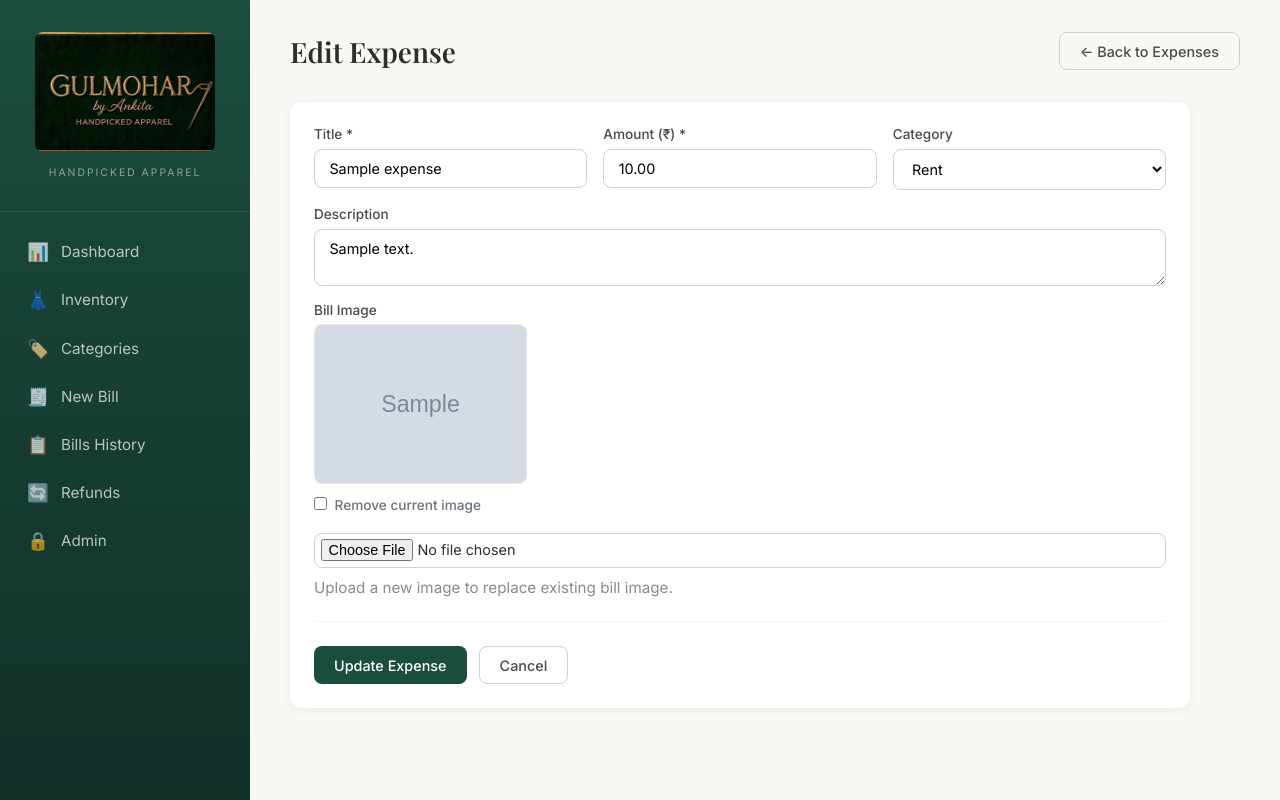
After one commit to Sujay-Nakhare-Git/inventory-management, a Flask app: page /expenses/edit/1 in a window 1280 px wide. The commit adds this page. Run offline with Flask 3, Linux system fonts and the light colour scheme; the visitor is signed in with stand-in values (Sample User, id 1); tables that the repository leaves empty hold one stand-in row (values such as "Sample post"); grey boxes marked "Sample" are stand-in pictures.

Commit message:
Add add/update image support for expenses and products

```diff
--- a/app.py
+++ b/app.py
@@ -17,8 +17,11 @@ app.secret_key = os.urandom(32)
 DATABASE = os.path.join(app.root_path, "boutique.db")
 EXPENSE_BILL_UPLOAD_DIR = os.path.join(app.root_path, "static", "expense_bills")
 ALLOWED_BILL_IMAGE_EXTENSIONS = {"png", "jpg", "jpeg", "webp"}
+PRODUCT_IMAGE_UPLOAD_DIR = os.path.join(app.root_path, "static", "product_images")
+ALLOWED_PRODUCT_IMAGE_EXTENSIONS = {"png", "jpg", "jpeg", "webp", "gif"}
 
 os.makedirs(EXPENSE_BILL_UPLOAD_DIR, exist_ok=True)
+os.makedirs(PRODUCT_IMAGE_UPLOAD_DIR, exist_ok=True)
 
 
 def get_db():
@@ -143,6 +146,12 @@ def init_db():
     if "sku_code" not in category_columns:
         db.execute("ALTER TABLE categories ADD COLUMN sku_code TEXT")
 
+    product_columns = {
+        row["name"] for row in db.execute("PRAGMA table_info(products)").fetchall()
+    }
+    if "image_filename" not in product_columns:
+        db.execute("ALTER TABLE products ADD COLUMN image_filename TEXT")
+
     expense_columns = {
         row["name"] for row in db.execute("PRAGMA table_info(expenses)").fetchall()
     }
@@ -187,6 +196,29 @@ def save_expense_bill_image(uploaded_file, title):
     saved_path = os.path.join(EXPENSE_BILL_UPLOAD_DIR, filename)
     uploaded_file.save(saved_path)
     return f"expense_bills/{filename}"
+
+
+def allowed_product_image(filename):
+    return (
+        "." in filename and
+        filename.rsplit(".", 1)[1].lower() in ALLOWED_PRODUCT_IMAGE_EXTENSIONS
+    )
+
+
+def save_product_image(uploaded_file, product_name):
+    if not uploaded_file or not uploaded_file.filename:
+        return None
+
+    if not allowed_product_image(uploaded_file.filename):
+        return None
+
+    safe_name = secure_filename(product_name) or "product"
+    extension = uploaded_file.filename.rsplit(".", 1)[1].lower()
+    timestamp = datetime.now().strftime("%Y%m%d%H%M%S%f")
+    filename = f"{safe_name}_{timestamp}.{extension}"
+    saved_path = os.path.join(PRODUCT_IMAGE_UPLOAD_DIR, filename)
+    uploaded_file.save(saved_path)
+    return filename
 
 
 ADMIN_PASSWORD_HASH = "d1215baec4cf39b5c9cc710527fbbfcb3d4290caaf9b0f095d32198c9d5e28aa"
@@ -271,13 +303,21 @@ def add_product():
         selling_price = float(request.form.get("selling_price", 0))
         quantity = int(request.form.get("quantity", 0))
         low_stock_threshold = int(request.form.get("low_stock_threshold", 5))
+        product_image = request.files.get("image")
+
+        image_filename = None
+        if product_image and product_image.filename:
+            if not allowed_product_image(product_image.filename):
+                flash("Product image must be PNG, JPG, JPEG, WEBP, or GIF.", "error")
+                return redirect(url_for("add_product"))
+            image_filename = save_product_image(product_image, name)
 
         db.execute(
             "INSERT INTO products (name, category_id, sku, size, color, "
-            "cost_price, selling_price, quantity, low_stock_threshold) "
-            "VALUES (?, ?, ?, ?, ?, ?, ?, ?, ?)",
+            "cost_price, selling_price, quantity, low_stock_threshold, image_filename) "
+            "VALUES (?, ?, ?, ?, ?, ?, ?, ?, ?, ?)",
             (name, category_id, sku, size, color, cost_price,
-             selling_price, quantity, low_stock_threshold),
+             selling_price, quantity, low_stock_threshold, image_filename),
         )
         db.commit()
         log_update(
@@ -310,13 +350,32 @@ def edit_product(product_id):
         selling_price = float(request.form.get("selling_price", 0))
         quantity = int(request.form.get("quantity", 0))
         low_stock_threshold = int(request.form.get("low_stock_threshold", 5))
+        remove_image = request.form.get("remove_image") == "1"
+        product_image = request.files.get("image")
+
+        image_filename = product["image_filename"]
+        if remove_image and image_filename:
+            old_path = os.path.join(PRODUCT_IMAGE_UPLOAD_DIR, image_filename)
+            if os.path.exists(old_path):
+                os.remove(old_path)
+            image_filename = None
+
+        if product_image and product_image.filename:
+            if not allowed_product_image(product_image.filename):
+                flash("Product image must be PNG, JPG, JPEG, WEBP, or GIF.", "error")
+                return redirect(url_for("edit_product", product_id=product_id))
+            if image_filename:
+                old_path = os.path.join(PRODUCT_IMAGE_UPLOAD_DIR, image_filename)
+                if os.path.exists(old_path):
+                    os.remove(old_path)
+            image_filename = save_product_image(product_image, name)
 
         db.execute(
             "UPDATE products SET name=?, category_id=?, sku=?, size=?, color=?, "
-            "cost_price=?, selling_price=?, quantity=?, low_stock_threshold=?, "
+            "cost_price=?, selling_price=?, quantity=?, low_stock_threshold=?, image_filename=?, "
             "updated_at=datetime('now','localtime') WHERE id=?",
             (name, category_id, sku, size, color, cost_price,
-             selling_price, quantity, low_stock_threshold, product_id),
+             selling_price, quantity, low_stock_threshold, image_filename, product_id),
         )
         db.commit()
         log_update("Product Updated", f"Updated '{name}'", "inventory")
@@ -330,8 +389,15 @@ def edit_product(product_id):
 @app.route("/inventory/delete/<int:product_id>", methods=["POST"])
 def delete_product(product_id):
     db = get_db()
-    product = db.execute("SELECT name FROM products WHERE id = ?", (product_id,)).fetchone()
+    product = db.execute(
+        "SELECT name, image_filename FROM products WHERE id = ?",
+        (product_id,),
+    ).fetchone()
     if product:
+        if product["image_filename"]:
+            image_path = os.path.join(PRODUCT_IMAGE_UPLOAD_DIR, product["image_filename"])
+            if os.path.exists(image_path):
+                os.remove(image_path)
         db.execute("DELETE FROM products WHERE id = ?", (product_id,))
         db.commit()
         log_update("Product Deleted", f"Deleted '{product['name']}'", "inventory")
@@ -960,6 +1026,59 @@ def add_expense():
     return redirect(url_for("expenses"))
 
 
+@app.route("/expenses/edit/<int:expense_id>", methods=["GET", "POST"])
+def edit_expense(expense_id):
+    if not admin_authenticated():
+        flash("Please unlock Admin to manage expenses.", "error")
+        return redirect(url_for("admin", next=url_for("expenses")))
+
+    db = get_db()
+    expense = db.execute("SELECT * FROM expenses WHERE id = ?", (expense_id,)).fetchone()
+    if not expense:
+        flash("Expense not found.", "error")
+        return redirect(url_for("expenses"))
+
+    if request.method == "POST":
+        title = request.form["title"].strip()
+        description = request.form.get("description", "").strip()
+        category = request.form.get("category", "General")
+        amount = float(request.form.get("amount", 0))
+        remove_image = request.form.get("remove_bill_image") == "1"
+        bill_image = request.files.get("bill_image")
+
+        if not title or amount <= 0:
+            flash("Please provide a title and valid amount.", "error")
+            return redirect(url_for("edit_expense", expense_id=expense_id))
+
+        bill_image_path = expense["bill_image_path"]
+        if remove_image and bill_image_path:
+            old_path = os.path.join(app.root_path, "static", bill_image_path)
+            if os.path.exists(old_path):
+                os.remove(old_path)
+            bill_image_path = None
+
+        if bill_image and bill_image.filename:
+            if not allowed_bill_image(bill_image.filename):
+                flash("Bill image must be PNG, JPG, JPEG, or WEBP.", "error")
+                return redirect(url_for("edit_expense", expense_id=expense_id))
+            if bill_image_path:
+                old_path = os.path.join(app.root_path, "static", bill_image_path)
+                if os.path.exists(old_path):
+                    os.remove(old_path)
+            bill_image_path = save_expense_bill_image(bill_image, title)
+
+        db.execute(
+            "UPDATE expenses SET title = ?, description = ?, category = ?, amount = ?, bill_image_path = ? WHERE id = ?",
+            (title, description, category, amount, bill_image_path, expense_id),
+        )
+        db.commit()
+        log_update("Expense Updated", f"{title} — ₹{amount} ({category})", "expense")
+        flash("Expense updated.", "success")
+        return redirect(url_for("expenses"))
+
+    return render_template("expense_form.html", expense=expense)
+
+
 @app.route("/expenses/delete/<int:expense_id>", methods=["POST"])
 def delete_expense(expense_id):
     if not admin_authenticated():
--- /dev/null
+++ b/templates/expense_form.html
@@ -0,0 +1,72 @@
+{% extends "base.html" %}
+{% block title %}Edit Expense — Gulmohar by Ankita{% endblock %}
+
+{% block content %}
+<div class="page-header">
+    <h2>Edit Expense</h2>
+    <a href="{{ url_for('expenses') }}" class="btn btn-outline">← Back to Expenses</a>
+</div>
+
+<div class="card form-card">
+    <form method="POST" enctype="multipart/form-data">
+        <div class="form-grid">
+            <div class="form-group">
+                <label for="title">Title *</label>
+                <input type="text" id="title" name="title" class="input" required value="{{ expense.title }}">
+            </div>
+            <div class="form-group">
+                <label for="amount">Amount (₹) *</label>
+                <input type="number" id="amount" name="amount" class="input" step="0.01" min="0.01" required value="{{ '%.2f'|format(expense.amount) }}">
+            </div>
+            <div class="form-group">
+                <label for="category">Category</label>
+                <select id="category" name="category" class="input">
+                    {% for cat in ['Rent', 'Utilities', 'Fabric & Materials', 'Salary', 'Transport', 'Marketing', 'Packaging', 'Maintenance', 'General', 'Other'] %}
+                    <option value="{{ cat }}" {% if expense.category == cat %}selected{% endif %}>{{ cat }}</option>
+                    {% endfor %}
+                </select>
+            </div>
+            <div class="form-group" style="grid-column: 1/-1;">
+                <label for="description">Description</label>
+                <textarea id="description" name="description" class="input" rows="2">{{ expense.description or '' }}</textarea>
+            </div>
+            <div class="form-group" style="grid-column: 1/-1;">
+                <label for="bill_image">Bill Image</label>
+                {% if expense.bill_image_path %}
+                <div style="margin-bottom:0.75rem;">
+                    <img id="image-preview" src="{{ url_for('static', filename=expense.bill_image_path) }}" alt="Bill image" style="max-height:160px;max-width:240px;border-radius:8px;border:1px solid #e5e7eb;object-fit:cover;">
+                    <div style="margin-top:0.4rem;">
+                        <label style="font-size:0.85rem;color:#6b7280;">
+                            <input type="checkbox" name="remove_bill_image" value="1" style="margin-right:4px;">
+                            Remove current image
+                        </label>
+                    </div>
+                </div>
+                {% else %}
+                <img id="image-preview" src="" alt="" style="display:none;max-height:160px;max-width:240px;border-radius:8px;border:1px solid #e5e7eb;object-fit:cover;margin-bottom:0.5rem;">
+                {% endif %}
+                <input type="file" id="bill_image" name="bill_image" class="input" accept=".png,.jpg,.jpeg,.webp,image/png,image/jpeg,image/webp" style="padding:0.35rem;" onchange="previewImage(event)">
+                <small class="page-desc">Upload a new image to replace existing bill image.</small>
+            </div>
+        </div>
+
+        <div class="form-actions">
+            <button type="submit" class="btn btn-primary">Update Expense</button>
+            <a href="{{ url_for('expenses') }}" class="btn btn-outline">Cancel</a>
+        </div>
+    </form>
+</div>
+{% endblock %}
+
+{% block scripts %}
+<script>
+function previewImage(event) {
+    const file = event.target.files[0];
+    if (!file) return;
+    const preview = document.getElementById('image-preview');
+    preview.src = URL.createObjectURL(file);
+    preview.style.display = 'block';
+    preview.onload = () => URL.revokeObjectURL(preview.src);
+}
+</script>
+{% endblock %}
--- a/templates/expenses.html
+++ b/templates/expenses.html
@@ -105,6 +105,7 @@
                     </td>
                     <td><strong>₹{{ "%.2f"|format(e.amount) }}</strong></td>
                     <td>
+                        <a href="{{ url_for('edit_expense', expense_id=e.id) }}" class="btn btn-sm btn-outline">Edit</a>
                         <form method="POST" action="{{ url_for('delete_expense', expense_id=e.id) }}" style="display:inline" onsubmit="return confirm('Delete this expense?')">
                             <button type="submit" class="btn btn-sm btn-danger">Delete</button>
                         </form>
```
